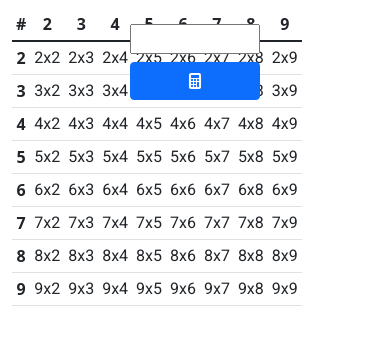
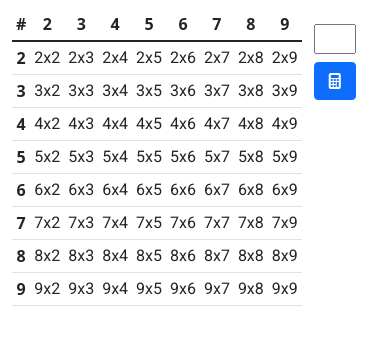
Before and after one commit to Oneirag/neirapinuela.es, a Python web app: template neirapinuela/blueprints/multiplications/templates/multiplications.html in a window 390 px wide. Shown: the part 66-411 px from the top of the page. Run offline with Jinja, Linux system fonts and the light colour scheme; the template is opened without the code that fills it: most values are stand-ins (such as "Sample title", 1, 10 or a date in 2020); some libraries are stand-ins or nearby versions.

Commit message:
Change "col-4" to "col" to solve issues in mobile screens with multiplications.html

```diff
--- a/neirapinuela/blueprints/multiplications/templates/multiplications.html
+++ b/neirapinuela/blueprints/multiplications/templates/multiplications.html
@@ -14,7 +14,7 @@
     <h1>{{ g.multiplications_title }}</h1>
 
     <div class="row">
-        <div class="col-4">
+        <div class="col">
             <table class="table table-sm multiplication_table" id="tabla">
                 <thead>
                 <tr>
@@ -36,7 +36,7 @@
                 </tbody>
             </table>
         </div>
-        <div class="col-4">
+        <div class="col">
             <!-- quiz area -->
             <div class="row">
                 <h3>{{ g.mult_question | safe }} </h3>
@@ -53,7 +53,7 @@
 
             </div>
         </div>
-        <div class="col-4">
+        <div class="col">
             <h3>{{ g.mult_score }}</h3>
             {{ g.mult_score_detail | safe }}
         </div>
```
